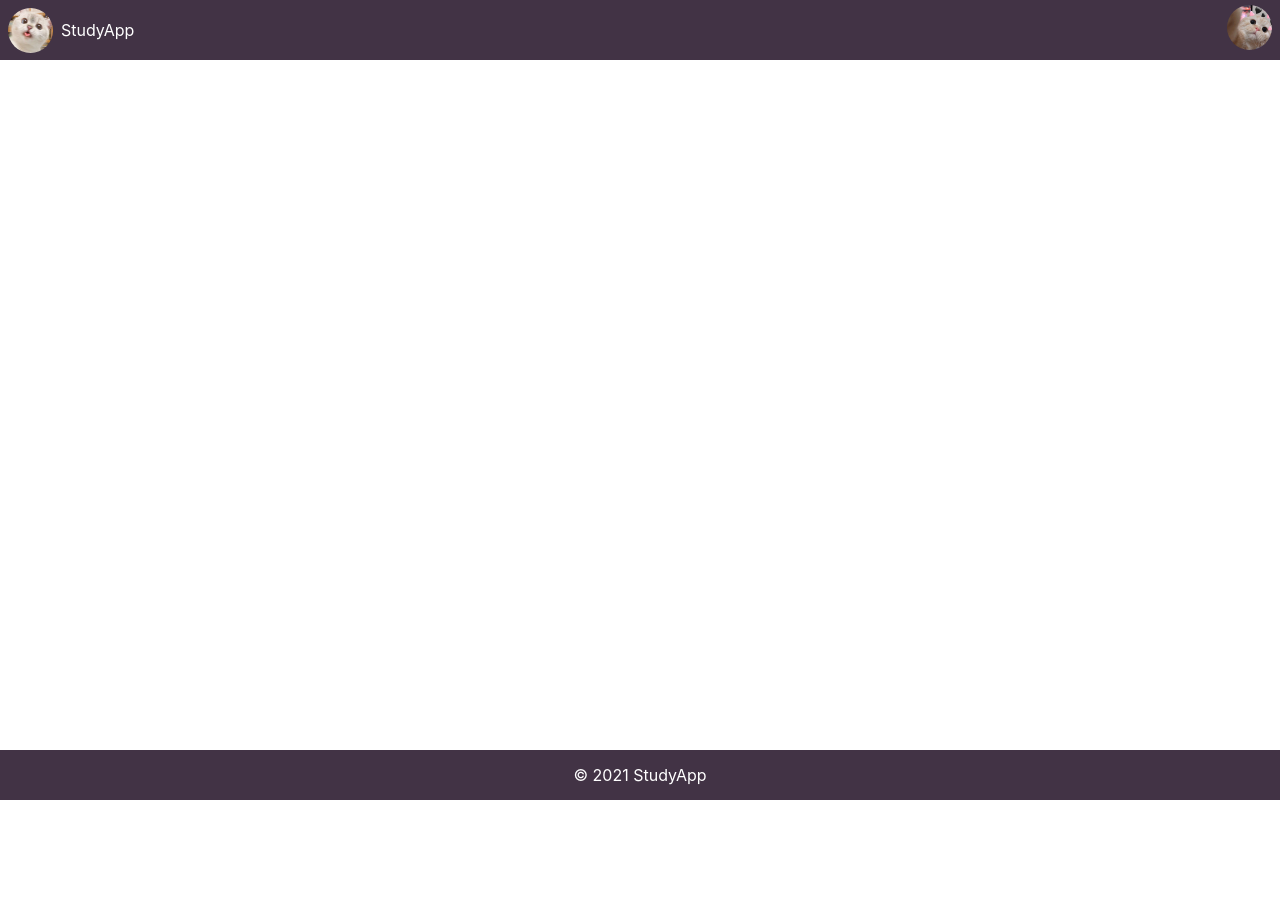
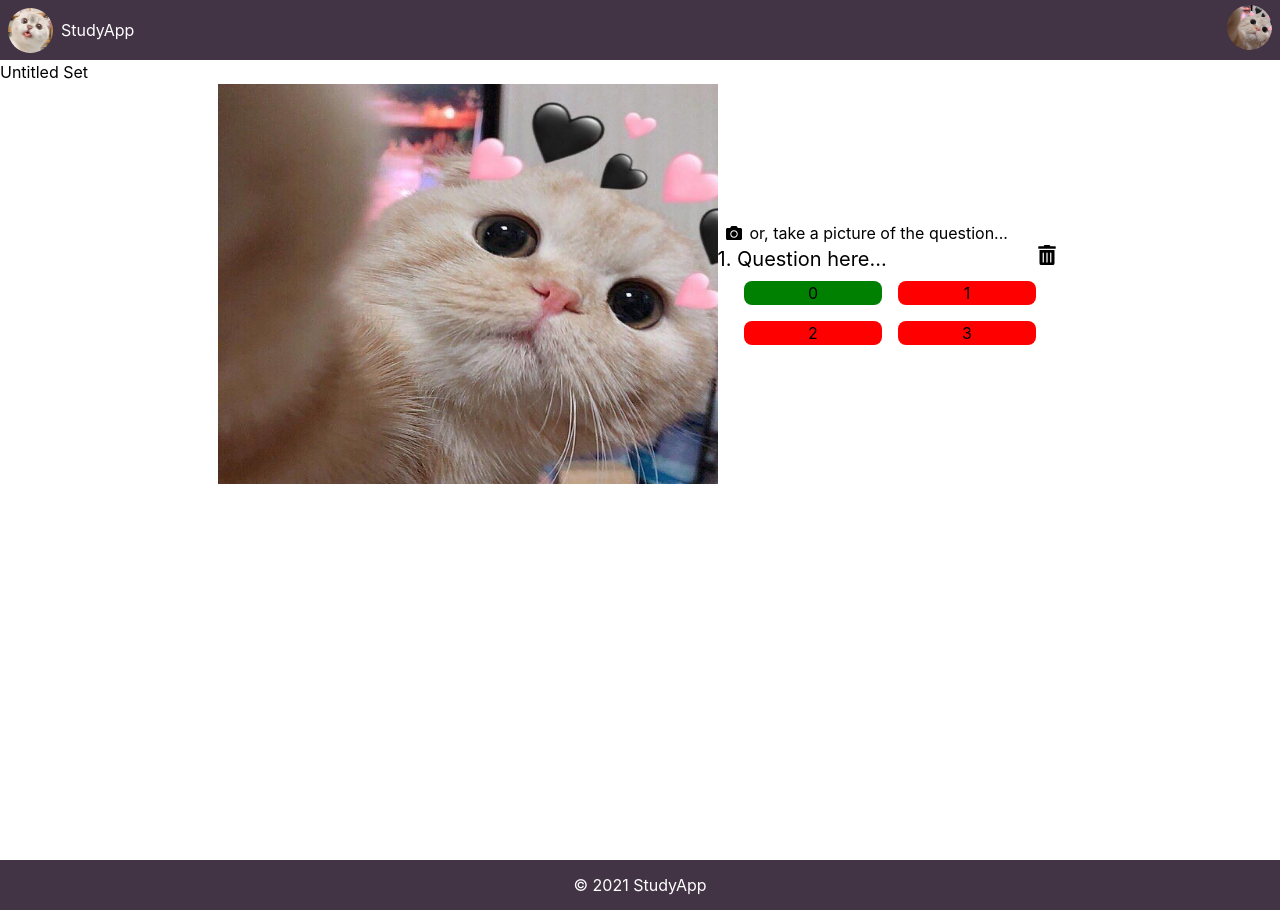
Before and after one commit to HTN-StudyApp/frontend, a Next.js app: page /create in a window 1280 px wide. Before the commit the page ends 800 px from the top, so only its background shows below. Built offline with nearby package versions, Linux system fonts and the light colour scheme.

Commit message:
im gonna cry

```diff
--- /dev/null
+++ b/components/editableQuestion.js
@@ -0,0 +1,55 @@
+import Link from 'next/link'
+import Image from 'next/image'
+
+import { FontAwesomeIcon } from '@fortawesome/react-fontawesome'
+import { faEnvelope } from '@fortawesome/free-regular-svg-icons'
+import { faCamera, faTrashAlt } from '@fortawesome/free-solid-svg-icons'
+
+import { useEffect } from 'react'
+
+import user from '../public/user.png'
+
+export default function EditableQuestion({ question, index, allQuestions, updateQuestions }) {
+
+    const handleQuestionRename = (e) => {
+        let updates = allQuestions;
+        updates[index].question = e.target.value.split(". ")[1];
+        console.log(updates)
+        updateQuestions(updates)
+    }
+
+    // useEffect(() =>  console.log(questions) , [questions])
+
+    return (
+        <div className="flex items-center justify-center">
+            <div>
+                <Image src={user} width={500} height={400} />
+            </div>
+            <div className="">
+
+                <div className="flex items-center">
+                    <FontAwesomeIcon icon={faCamera} className="w-8" />
+                    <span>or, take a picture of the question...</span>
+                </div>
+
+                <div className="flex justify-between text-xl">
+                    <input type="text" value={`${index + 1}. ${question.question}`}
+                        onChange={handleQuestionRename}
+                        className="focus:outline-none"></input>
+
+                    <FontAwesomeIcon icon={faTrashAlt} className="w-8" />
+                </div>
+
+                <div className="flex flex-wrap justify-center items-center">
+                    {question.choices.map((choice, i) => (
+                        <div key={choice}
+                            style={{ width: "40%", backgroundColor: i == index ? "green" : "red" }}
+                            className="m-2 rounded-lg text-center"
+                        >{choice}</div>
+                    ))}
+                </div>
+
+            </div>
+        </div>
+    )
+}
--- a/components/footer.js
+++ b/components/footer.js
@@ -4,7 +4,7 @@ export default function Footer({ }) {
 
     return (
         <div style={{ height: "50px", backgroundColor: "#423345" }}
-            className="w-full absolute bottom-0 flex justify-center items-center text-white"
+            className="w-full relative bottom-0 flex justify-center items-center text-white"
         >
             <h1>© 2021 StudyApp</h1>
         </div>
--- /dev/null
+++ b/components/test.js
@@ -0,0 +1,22 @@
+import Link from 'next/link'
+import Image from 'next/image'
+
+import { FontAwesomeIcon } from '@fortawesome/react-fontawesome'
+import { faEnvelope } from '@fortawesome/free-regular-svg-icons'
+import { faCamera, faTrashAlt } from '@fortawesome/free-solid-svg-icons'
+
+import user from '../public/user.png'
+
+export default function Test({ value, onChange, values, index, question, allQuestions, updateQuestions }) {
+
+    function handleChange(event) {
+        let updates = values;
+        updates[index] = event.target.value
+
+        // Here, we invoke the callback with the new value
+        onChange(updates);
+        console.log(values)
+    }
+
+    return <input value={value} onChange={handleChange} />
+}
--- a/package.json
+++ b/package.json
@@ -10,6 +10,9 @@
   },
   "dependencies": {
     "@csstools/normalize.css": "^12.0.0",
+    "@fortawesome/free-regular-svg-icons": "^5.15.4",
+    "@fortawesome/free-solid-svg-icons": "^5.15.4",
+    "@fortawesome/react-fontawesome": "^0.1.15",
     "next": "11.1.2",
     "react": "^17.0.2",
     "react-dom": "17.0.2"
--- a/pages/create.js
+++ b/pages/create.js
@@ -4,7 +4,30 @@ import Image from 'next/image'
 import Header from '../components/header'
 import Footer from '../components/footer'
 
+import { useState, useEffect } from 'react';
+import EditableQuestion from '../components/editableQuestion';
+import Test from '../components/test';
+
+
+import { FontAwesomeIcon } from '@fortawesome/react-fontawesome'
+import { faEnvelope } from '@fortawesome/free-regular-svg-icons'
+import { faCamera, faTrashAlt } from '@fortawesome/free-solid-svg-icons'
+
 export default function Create() {
+
+    let [setName, setSetName] = useState("Untitled Set");
+
+    let [questions, setQuestions] = useState([
+        { question: "Question here...", choices: [0, 1, 2, 3], answer: 0 }
+    ]);
+
+    const handleQuestionChange = (newQuestions) => {
+        setQuestions(newQuestions)
+        console.log("new!", questions)
+    }
+
+    // useEffect(() =>  console.log("effect", questions) , [questions])
+
     return (
         <div >
             <Head>
@@ -15,7 +38,30 @@ export default function Create() {
 
             <Header />
 
+            <main style={{ marginTop: "60px", minHeight: "100vh" }}>
 
+                <input type="text" value={setName}
+                    onChange={e => setSetName(e.currentTarget.value)}
+                    className="focus:outline-none"></input>
+
+                {questions.map((question, index) => (
+                    <EditableQuestion key={`${question.question}`} question={question} index={index}
+                        allQuestions={questions}
+                        // updateQuestions={handleQuestionChange} />
+                        updateQuestions={handleQuestionChange} />
+                ))}
+
+                {/* {arr.map((e, i) => (
+                    <Test key={e} value={e} onChange={handleChange} values={values} index={i} />
+                ))}
+
+                {values.map(v => (
+                    <p key={v}>{v}</p>
+                ))}
+
+                <p>{values[1]}</p> */}
+
+            </main>
 
             <Footer />
         </div>
--- a/pages/index.js
+++ b/pages/index.js
@@ -16,7 +16,13 @@ export default function Index() {
 
       <Header />
 
-      <main >
+      <main style={{ marginTop: "60px" }}>
+        <Preview />
+        <Preview />
+        <Preview />
+        <Preview />
+        <Preview />
+        <Preview />
         <Preview />
         <h1>hi</h1>
       </main>
```
Also changed, not shown: 1 other file (tests, documents, lock files or other folders).
